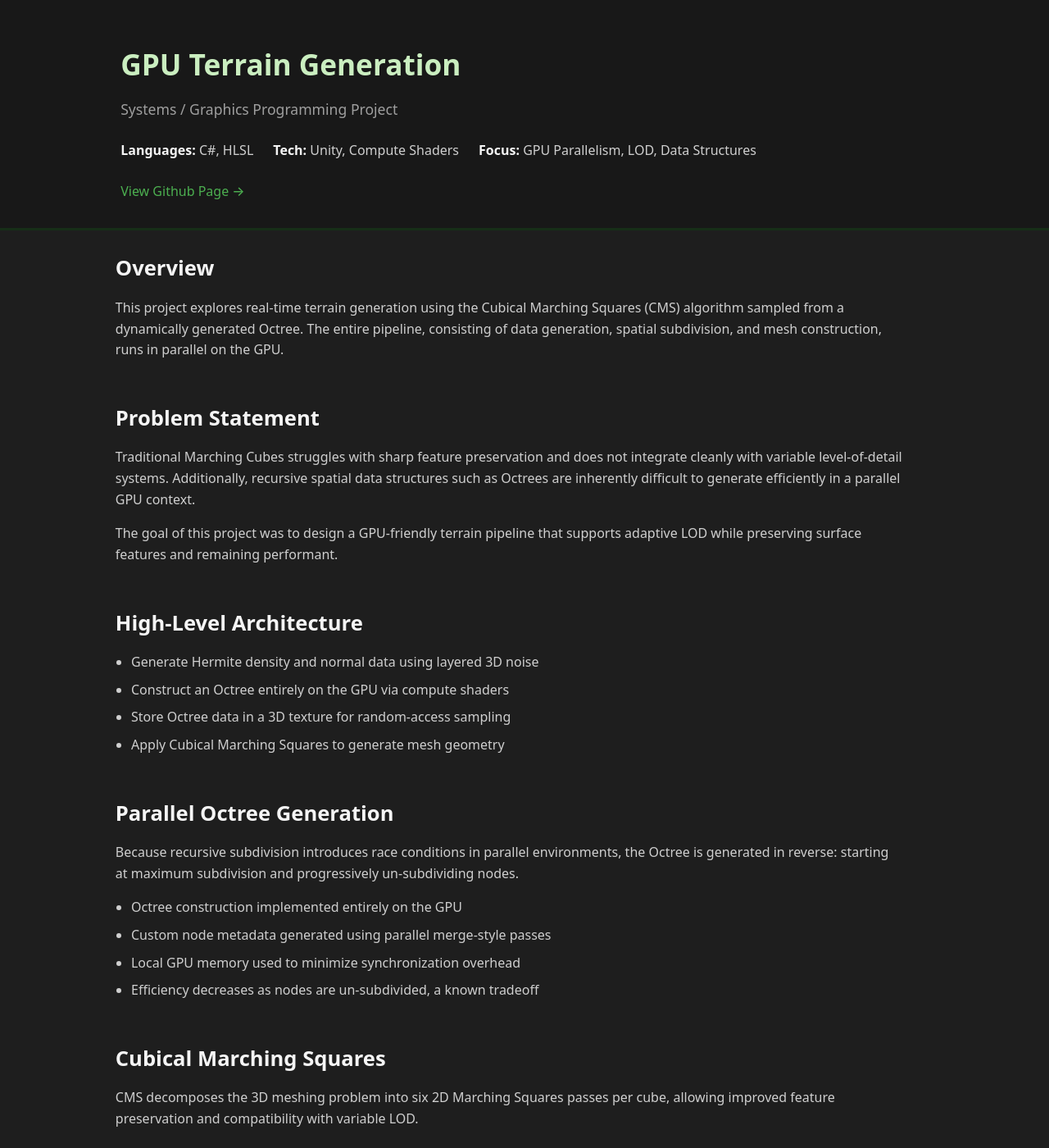
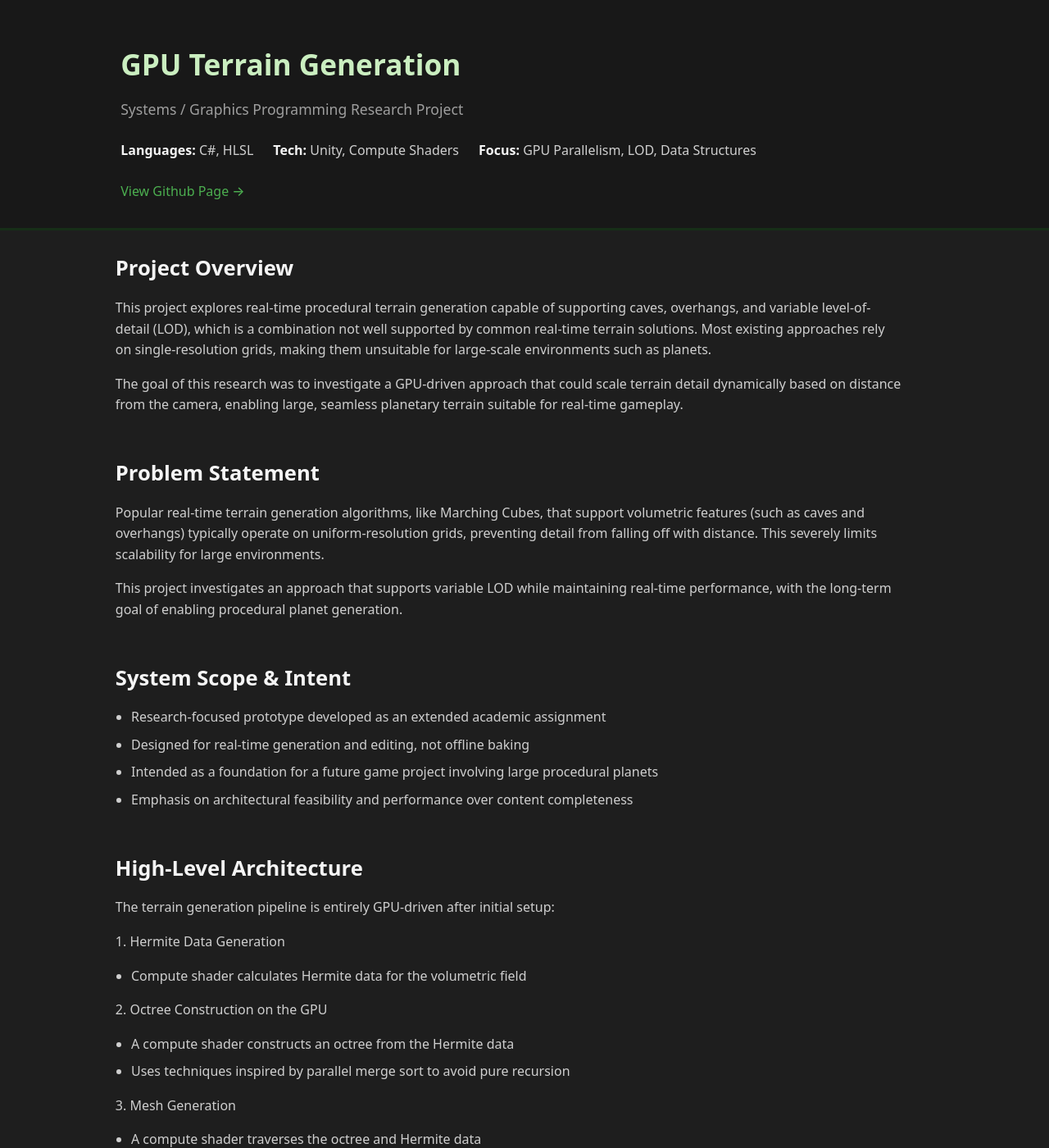
Before and after one commit to T5impact/T5impact.github.io, a Jekyll site: the page built from docs/projectterraingeneration.markdown, in a window 1280 px wide and 1400 px high. Shown: the whole window at 82% size. Built offline with Jekyll 4.4.1, drawn with Linux system fonts in a browser that asks for light colours; some web fonts are replaced; some of the changed text lies outside the part shown.

Commit message:
Update projectterraingeneration.html

```diff
--- a/docs/_layouts/projectterraingeneration.html
+++ b/docs/_layouts/projectterraingeneration.html
@@ -21,7 +21,7 @@
   <header class="project-hero">
     <h1>GPU Terrain Generation</h1>
     <p class="project-subtitle">
-      Systems / Graphics Programming Project
+      Systems / Graphics Programming Research Project
     </p>
 
     <ul class="project-meta">
@@ -40,12 +40,17 @@
 
   <!-- ===== Overview ===== -->
   <section class="project-section">
-    <h2>Overview</h2>
+    <h2>Project Overview</h2>
     <p>
-      This project explores real-time terrain generation using the
-      Cubical Marching Squares (CMS) algorithm sampled from a dynamically
-      generated Octree. The entire pipeline, consisting of data generation, spatial
-      subdivision, and mesh construction, runs in parallel on the GPU.
+      This project explores real-time procedural terrain generation capable of supporting caves,
+      overhangs, and variable level-of-detail (LOD), which is a combination not well supported by
+      common real-time terrain solutions. Most existing approaches rely on single-resolution grids,
+      making them unsuitable for large-scale environments such as planets.
+    </p>
+    <p>
+      The goal of this research was to investigate a GPU-driven approach that could scale terrain detail
+      dynamically based on distance from the camera, enabling large, seamless planetary terrain suitable
+      for real-time gameplay.
     </p>
   </section>
 
@@ -53,105 +58,98 @@
   <section class="project-section">
     <h2>Problem Statement</h2>
     <p>
-      Traditional Marching Cubes struggles with sharp feature preservation
-      and does not integrate cleanly with variable level-of-detail systems.
-      Additionally, recursive spatial data structures such as Octrees are
-      inherently difficult to generate efficiently in a parallel GPU context.
+      Popular real-time terrain generation algorithms, like Marching Cubes, that support volumetric features
+      (such as caves and overhangs) typically operate on uniform-resolution grids, preventing detail from
+      falling off with distance. This severely limits scalability for large environments.
     </p>
     <p>
-      The goal of this project was to design a GPU-friendly terrain pipeline
-      that supports adaptive LOD while preserving surface features and
-      remaining performant.
+      This project investigates an approach that supports variable LOD while maintaining real-time performance,
+      with the long-term goal of enabling procedural planet generation.
     </p>
+  </section>
+
+  <!-- ===== Project Scope and Intent ===== -->
+  <section class="project-section">
+    <h2>System Scope & Intent</h2>
+    <ul>
+      <li>Research-focused prototype developed as an extended academic assignment</li>
+      <li>Designed for real-time generation and editing, not offline baking</li>
+      <li>Intended as a foundation for a future game project involving large procedural planets</li>
+      <li>Emphasis on architectural feasibility and performance over content completeness</li>
+    </ul>
   </section>
 
   <!-- ===== High-Level Architecture ===== -->
   <section class="project-section">
     <h2>High-Level Architecture</h2>
+    <p>
+      The terrain generation pipeline is entirely GPU-driven after initial setup:
+    </p>
+    <p>
+      1. Hermite Data Generation
+    </p>
     <ul>
-      <li>Generate Hermite density and normal data using layered 3D noise</li>
-      <li>Construct an Octree entirely on the GPU via compute shaders</li>
-      <li>Store Octree data in a 3D texture for random-access sampling</li>
-      <li>Apply Cubical Marching Squares to generate mesh geometry</li>
+      <li>Compute shader calculates Hermite data for the volumetric field</li>
+    </ul>
+    <p>
+      2. Octree Construction on the GPU
+    </p>
+    <ul>
+      <li>A compute shader constructs an octree from the Hermite data</li>
+      <li>Uses techniques inspired by parallel merge sort to avoid pure recursion</li>
+    </ul>
+    <p>
+      3. Mesh Generation
+    </p>
+    <ul>
+      <li>A compute shader traverses the octree and Hermite data</li>
+      <li>Generates triangle meshes using Cubical Marching Squares</li>
+      <li>Resolves ambiguities and handles resolution transitions between LOD levels</li>
+    </ul>
+    <p>
+      4. Rendering & Physics
+    </p>
+    <ul>
+      <li>Generated mesh is rendered directly in the scene</li>
+      <li>Colliders are generated automatically from the output geometry</li>
     </ul>
   </section>
 
-  <!-- ===== Octree Generation ===== -->
+  <!-- ===== GPU-Specific Design Decisions ===== -->
   <section class="project-section">
-    <h2>Parallel Octree Generation</h2>
+    <h2>GPU-Specific Design Decisions</h2>
+    <h3>GPU-Based Octree Construction</h3>
     <p>
-      Because recursive subdivision introduces race conditions in parallel
-      environments, the Octree is generated in reverse: starting at maximum
-      subdivision and progressively un-subdividing nodes.
+      The primary technical challenge was generating an octree on the GPU, as recursive data
+      structures are poorly suited to GPU architectures.
     </p>
-
     <ul>
-      <li>Octree construction implemented entirely on the GPU</li>
-      <li>Custom node metadata generated using parallel merge-style passes</li>
-      <li>Local GPU memory used to minimize synchronization overhead</li>
-      <li>Efficiency decreases as nodes are un-subdivided, a known tradeoff</li>
+      <li>Initial CPU-based octree construction was too slow for real-time use</li>
+      <li>Refactored the process to run entirely on the GPU</li>
+      <li>Emulated recursive behavior using parallel-friendly techniques inspired by merge sort</li>
+      <li>Leveraged GPU execution groups and shared local memory to coordinate octree construction efficiently</li>
     </ul>
+    <p>
+      This approach avoided pure recursion entirely while preserving the hierarchical structure needed for variable LOD.
+    </p>
   </section>
 
-  <!-- ===== CMS Algorithm ===== -->
+  <!-- ===== Scale & Performance Characteristics ===== -->
   <section class="project-section">
-    <h2>Cubical Marching Squares</h2>
-    <p>
-      CMS decomposes the 3D meshing problem into six 2D Marching Squares passes
-      per cube, allowing improved feature preservation and compatibility with
-      variable LOD.
-    </p>
-
+    <h2>Scale & Performance Characteristics</h2>
     <ul>
-      <li>Preserves sharp surface features better than Marching Cubes</li>
-      <li>Enables integration with adaptive Octree subdivision</li>
-      <li>Transition faces between LODs present the primary complexity</li>
+      <li>Designed to support large-scale terrain, including planetary surfaces</li>
+      <li>Variable LOD falloff reduces geometric density with distance from the camera</li>
+      <li>Terrain intended to be chunked, with seamless connections between chunk boundaries</li>
+      <li>System achieved real-time generation performance suitable for interactive exploration</li>
     </ul>
-  </section>
-
-  <!-- ===== Technical Challenges ===== -->
-  <section class="project-section">
-    <h2>Technical Challenges</h2>
-    <ul>
-      <li>
-        Resolving transition faces between neighboring Octree nodes of
-        differing subdivision levels
-      </li>
-      <li>
-        Preventing non-manifold geometry during mesh regeneration
-      </li>
-      <li>
-        Balancing GPU parallelism against memory coherence and access patterns
-      </li>
-    </ul>
-  </section>
-
-  <!-- ===== Performance Considerations ===== -->
-  <section class="project-section">
-    <h2>Performance Considerations</h2>
-    <ul>
-      <li>All major stages execute on the GPU to minimize CPU-GPU transfers</li>
-      <li>Octree data stored in a 3D texture for cache-friendly access</li>
-      <li>Parallel execution maximized during initial subdivision stages</li>
-      <li>Known inefficiencies emerge during late-stage un-subdivision</li>
-    </ul>
-  </section>
-
-  <!-- ===== Results & Limitations ===== -->
-  <section class="project-section">
-    <h2>Results & Limitations</h2>
-    <p>
-      The system successfully generates airtight meshes with variable LOD on
-      initial execution. However, repeated regeneration can introduce holes
-      at LOD transition boundaries, indicating unresolved edge cases in the
-      transition-face logic.
-    </p>
   </section>
 
   <!-- ===== Learnings & Future Work ===== -->
   <section class="project-section">
     <h2>Learnings & Future Work</h2>
     <ul>
+      <li>Successfully demonstrated real-time terrain generation with variable LOD</li>
       <li>Recursive data structures require non-intuitive approaches on GPU</li>
       <li>CMS offers significant advantages for LOD-compatible meshing</li>
       <li>Future work includes planet-scale terrain and streaming</li>
```
